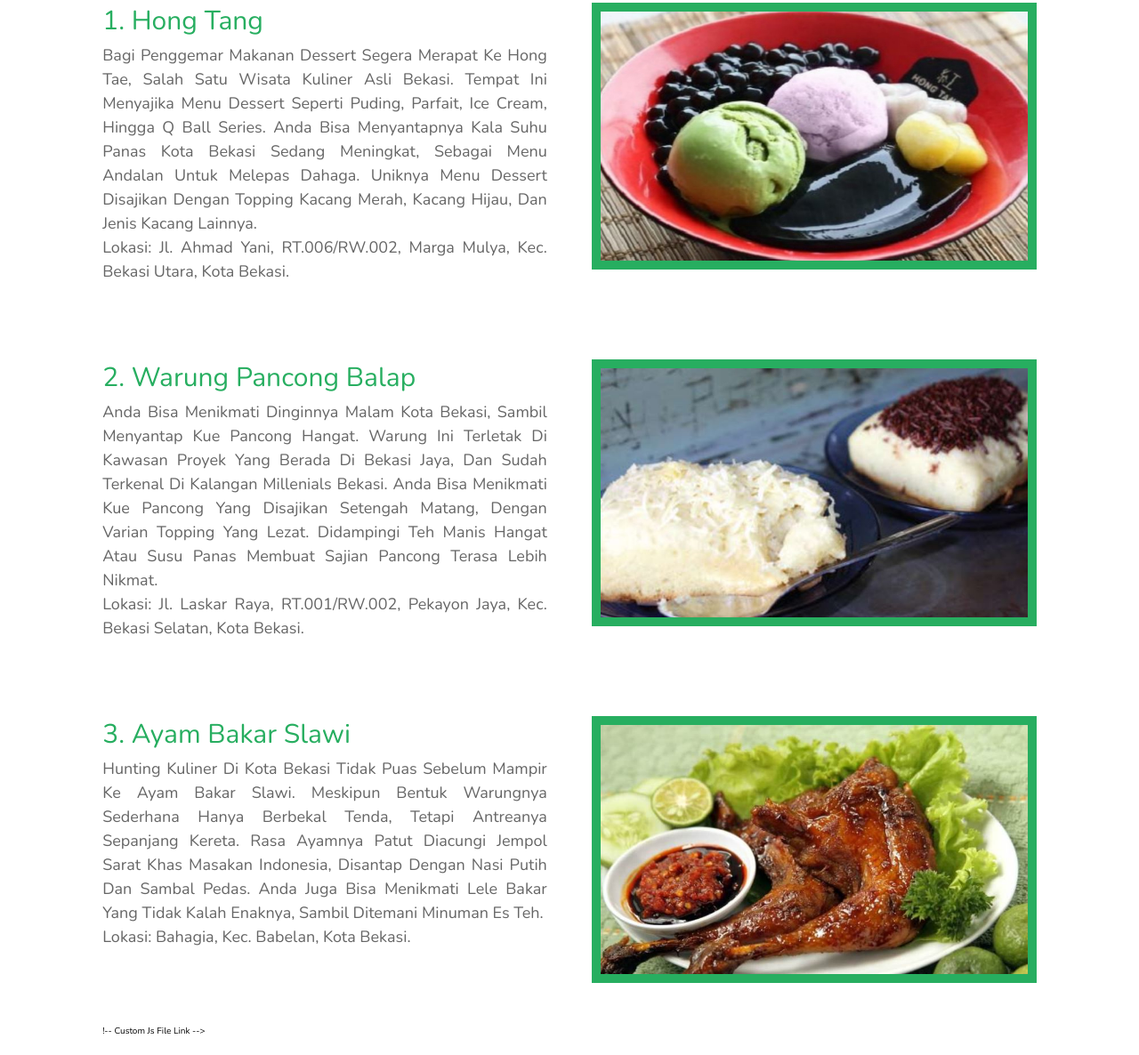
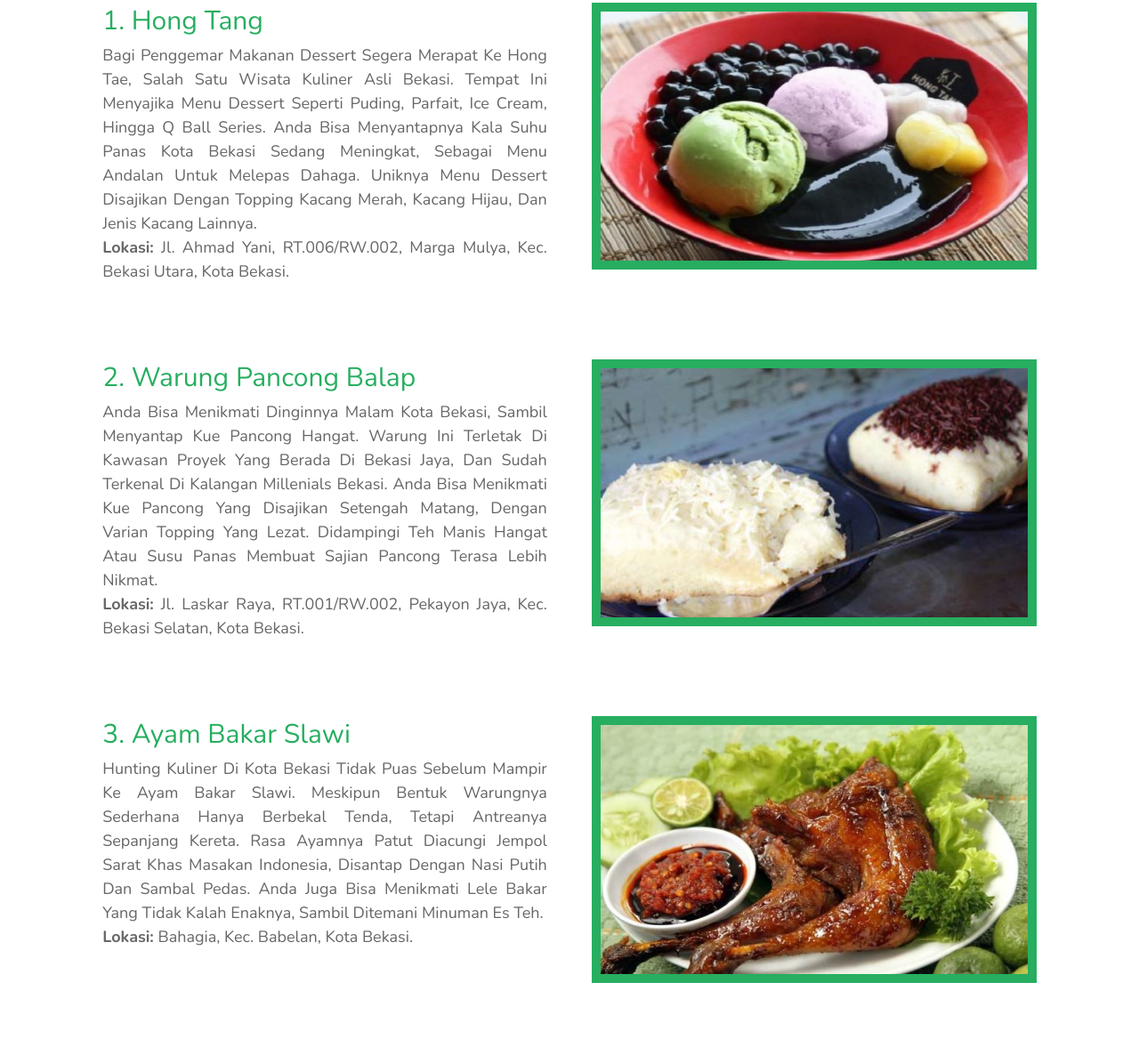
Before and after one commit to starlyon/starlyon-kuliner, a plain HTML site: page bek.html in a window 1280 px wide. Shown: the part 171-1357 px from the top of the page at 89% size. Drawn offline with nearby package versions, Linux system fonts and the light colour scheme.

Commit message:
Update fix bek.html

```diff
--- a/bek.html
+++ b/bek.html
@@ -14,8 +14,8 @@
         <!-- custom file css link -->
         <link rel="stylesheet" type="text/css" href="style2.css">
     </head>
-
-    <body onload="fadeOut()">
+    <body onload="fadeOut()"></body>
+    <body>
 
         <!--Header section starts -->
         <header>
@@ -55,7 +55,7 @@
         </div>
         <span>1. Hong Tang</span>
         <p>Bagi penggemar makanan dessert segera merapat ke Hong Tae, salah satu wisata kuliner asli Bekasi. Tempat ini menyajika menu dessert seperti puding, parfait, ice cream, hingga Q ball series. Anda bisa menyantapnya kala suhu panas kota Bekasi sedang meningkat, sebagai menu andalan untuk melepas dahaga. Uniknya menu dessert disajikan dengan topping kacang merah, kacang hijau, dan jenis kacang lainnya.<br>
-            Lokasi: Jl. Ahmad Yani, RT.006/RW.002, Marga Mulya, Kec. Bekasi Utara, Kota Bekasi.</p>
+            <b>Lokasi:</b> Jl. Ahmad Yani, RT.006/RW.002, Marga Mulya, Kec. Bekasi Utara, Kota Bekasi.</p>
     </div>
     <div class="content">
         <div class="image">
@@ -63,7 +63,7 @@
         </div>
         <span>2. Warung Pancong Balap</span>
         <p> Anda bisa menikmati dinginnya malam kota Bekasi, sambil menyantap kue pancong hangat. Warung ini terletak di kawasan proyek yang berada di Bekasi Jaya, dan sudah terkenal di kalangan millenials Bekasi. Anda bisa menikmati kue pancong yang disajikan setengah matang, dengan varian topping yang lezat. Didampingi teh manis hangat atau susu panas membuat sajian pancong terasa lebih nikmat.<br>
-            Lokasi: Jl. Laskar Raya, RT.001/RW.002, Pekayon Jaya, Kec. Bekasi Selatan, Kota Bekasi.</p>
+            <b>Lokasi:</b> Jl. Laskar Raya, RT.001/RW.002, Pekayon Jaya, Kec. Bekasi Selatan, Kota Bekasi.</p>
     </div>
     <div class="content">
         <div class="image">
@@ -71,14 +71,15 @@
         </div>
         <span>3. Ayam Bakar Slawi</span>
         <p>Hunting kuliner di kota Bekasi tidak puas sebelum mampir ke Ayam Bakar Slawi. Meskipun bentuk warungnya sederhana hanya berbekal tenda, tetapi antreanya sepanjang kereta. Rasa ayamnya patut diacungi jempol sarat khas masakan Indonesia, disantap dengan nasi putih dan sambal pedas. Anda juga bisa menikmati lele bakar yang tidak kalah enaknya, sambil ditemani minuman es teh.<br>
-            Lokasi: Bahagia, Kec. Babelan, Kota Bekasi.</p>
+            <b>Lokasi:</b> Bahagia, Kec. Babelan, Kota Bekasi.</p>
     </div>
 
-    !--  custom js file link -->
-    <script src="script.js"></script>
-     <!-- Loader section -->
+<!--  custom js file link -->
+<script src="script.js"></script>
+<!-- Loader section -->
 <div class="loader-container">
-    <img src="images/loader.gif">
+<img src="images/loader.gif">
+
 
 </body>
 </html>
```
